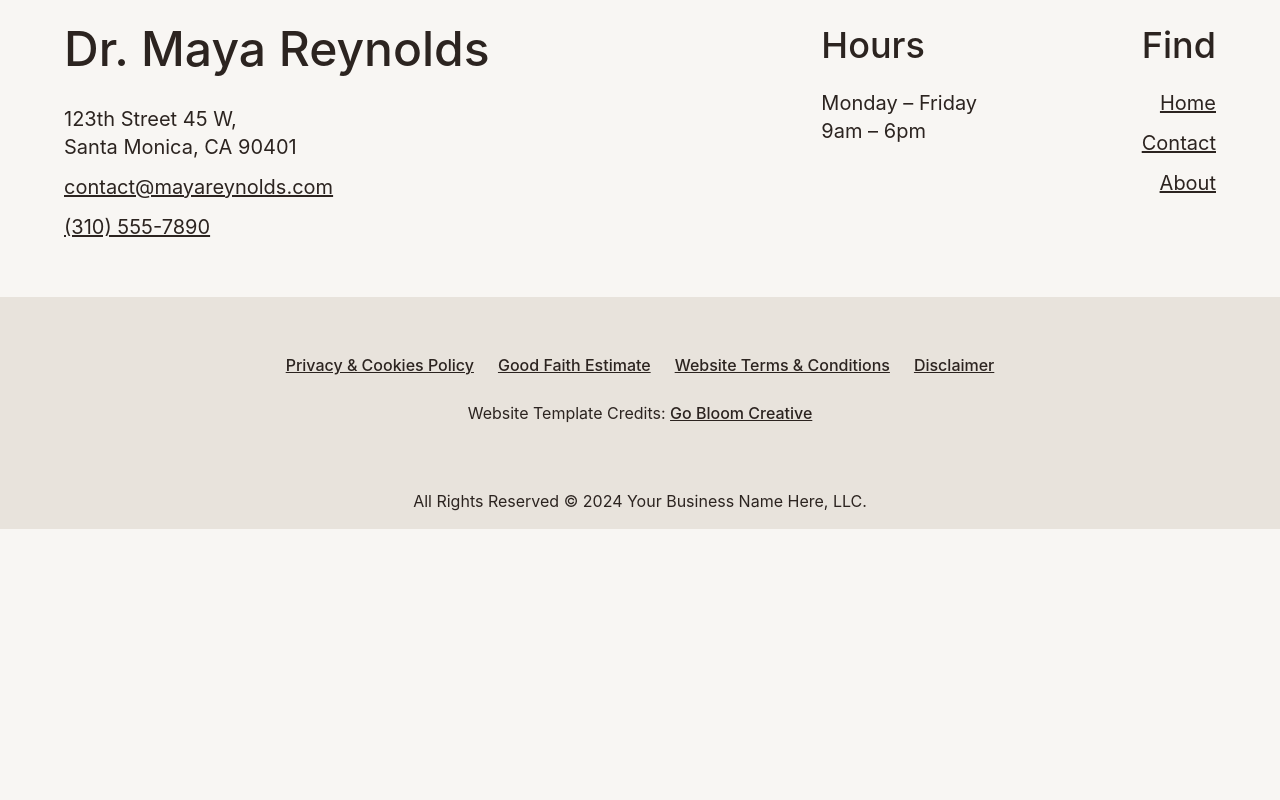
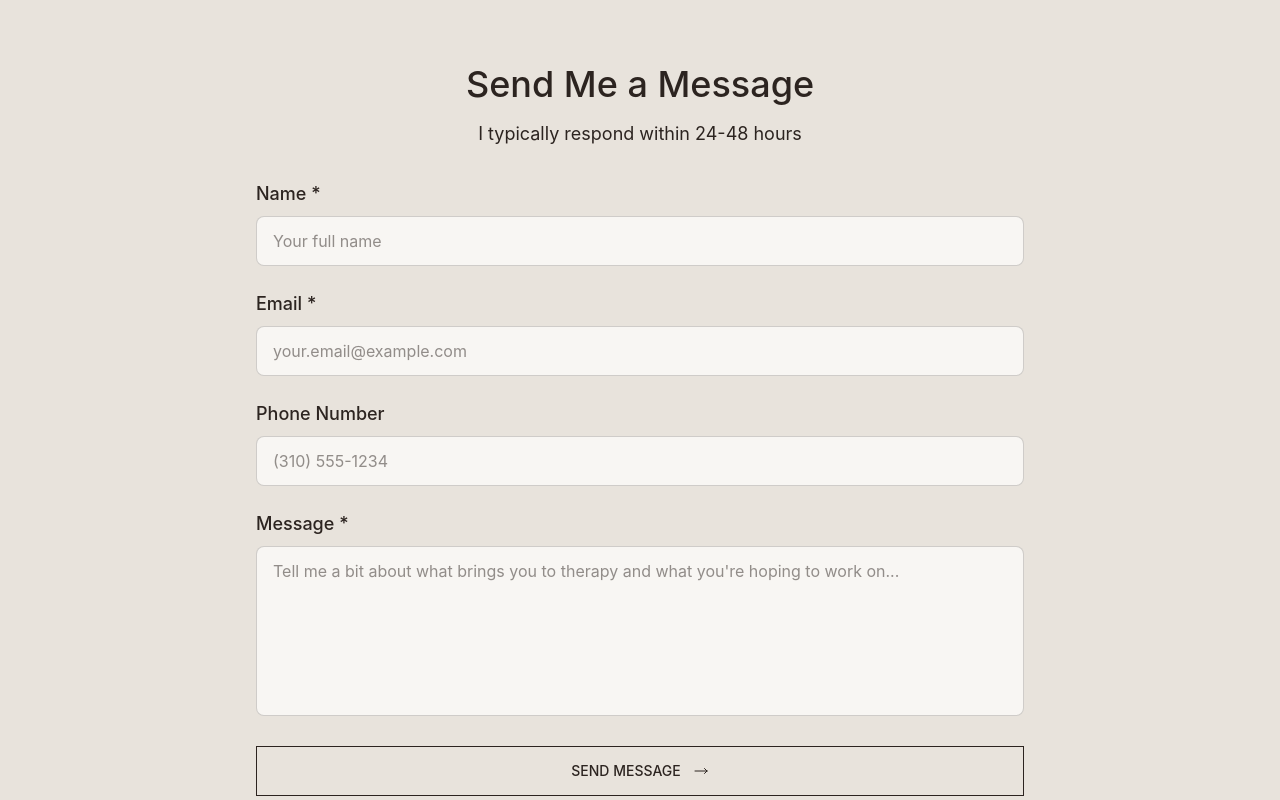
Before and after one commit to NIHHHHHHHHHHH/bloom-therapy, a Next.js app: page /contact in a window 1280 px wide. Shown: the part 500-1300 px from the top of the page. Before the commit the page ends 1029 px from the top, so only its background shows below. Built offline with nearby package versions, Linux system fonts and the light colour scheme.

Commit message:
feat: add contactform section to contact page

```diff
--- a/app/contact/page.js
+++ b/app/contact/page.js
@@ -1,6 +1,7 @@
 import Header from '@/components/Layout/Header'
 import Footer from '@/components/Layout/Footer'
-import ContactHero from '@/components/contact/ContactHero'
+import ContactHero from '@/components/Contact/ContactHero'
+import ContactForm from '@/components/Contact/ContactForm'
 
 export const metadata = {
   title: 'Contact Dr. Maya Reynolds | Schedule a Consultation',
@@ -12,6 +13,7 @@ export default function ContactPage() {
     <main>
       <Header />
       <ContactHero />
+      <ContactForm />
       <Footer />
     </main>
   )
--- /dev/null
+++ b/components/Contact/ContactForm.js
@@ -0,0 +1,151 @@
+'use client'
+
+import { useState } from 'react'
+import AnimatedDiv from '@/components/Resuable/AnimatedDiv'
+import Button from '@/components/Resuable/Button'
+
+export default function ContactForm() {
+  const [formData, setFormData] = useState({
+    name: '',
+    email: '',
+    phone: '',
+    message: ''
+  })
+
+  const [status, setStatus] = useState('') // 'success', 'error', or ''
+
+  const handleChange = (e) => {
+    setFormData({
+      ...formData,
+      [e.target.name]: e.target.value
+    })
+  }
+
+  const handleSubmit = async (e) => {
+    e.preventDefault()
+
+    // Here you would typically send the form data to your backend
+    // For now, we'll just simulate a successful submission
+
+    try {
+      // Simulate API call
+      await new Promise(resolve => setTimeout(resolve, 1000))
+
+      setStatus('success')
+      setFormData({ name: '', email: '', phone: '', message: '' })
+
+      // Clear success message after 5 seconds
+      setTimeout(() => setStatus(''), 5000)
+    } catch (error) {
+      setStatus('error')
+    }
+  }
+
+  return (
+    <section className="bg-secondary py-16 lg:py-24 px-6 lg:px-14 xl:px-20 2xl:px-24">
+      <div className="max-w-3xl mx-auto">
+
+        <AnimatedDiv className="mb-8">
+          <h2 className="text-xl xs:text-3xl lg:text-4xl font-medium text-foreground text-center mb-4">
+            Send Me a Message
+          </h2>
+          <p className="text-base lg:text-lg text-foreground text-center">
+            I typically respond within 24-48 hours
+          </p>
+        </AnimatedDiv>
+
+        <AnimatedDiv delay={0.2}>
+          <form onSubmit={handleSubmit} className="space-y-6">
+
+            {/* Name */}
+            <div>
+              <label htmlFor="name" className="block text-base xs:text-lg font-medium text-foreground mb-2">
+                Name *
+              </label>
+              <input
+                type="text"
+                id="name"
+                name="name"
+                value={formData.name}
+                onChange={handleChange}
+                required
+                className="w-full px-4 py-3 bg-primary border border-foreground/20 rounded-lg focus:outline-none focus:ring-2 focus:ring-icon focus:border-transparent text-foreground"
+                placeholder="Your full name"
+              />
+            </div>
+
+            {/* Email */}
+            <div>
+              <label htmlFor="email" className="block text-base xs:text-lg font-medium text-foreground mb-2">
+                Email *
+              </label>
+              <input
+                type="email"
+                id="email"
+                name="email"
+                value={formData.email}
+                onChange={handleChange}
+                required
+                className="w-full px-4 py-3 bg-primary border border-foreground/20 rounded-lg focus:outline-none focus:ring-2 focus:ring-icon focus:border-transparent text-foreground"
+                placeholder="your.email@example.com"
+              />
+            </div>
+
+            {/* Phone */}
+            <div>
+              <label htmlFor="phone" className="block text-base xs:text-lg font-medium text-foreground mb-2">
+                Phone Number
+              </label>
+              <input
+                type="tel"
+                id="phone"
+                name="phone"
+                value={formData.phone}
+                onChange={handleChange}
+                className="w-full px-4 py-3 bg-primary border border-foreground/20 rounded-lg focus:outline-none focus:ring-2 focus:ring-icon focus:border-transparent text-foreground"
+                placeholder="(310) 555-1234"
+              />
+            </div>
+
+            {/* Message */}
+            <div>
+              <label htmlFor="message" className="block text-base xs:text-lg font-medium text-foreground mb-2">
+                Message *
+              </label>
+              <textarea
+                id="message"
+                name="message"
+                value={formData.message}
+                onChange={handleChange}
+                required
+                rows="6"
+                className="w-full px-4 py-3 bg-primary border border-foreground/20 rounded-lg focus:outline-none focus:ring-2 focus:ring-icon focus:border-transparent text-foreground resize-none"
+                placeholder="Tell me a bit about what brings you to therapy and what you're hoping to work on..."
+              />
+            </div>
+
+            {/* Status Messages */}
+            {status === 'success' && (
+              <div className="p-4 bg-icon/10 border border-icon rounded-lg text-foreground">
+                Thank you for reaching out! I'll get back to you within 24-48 hours.
+              </div>
+            )}
+
+            {status === 'error' && (
+              <div className="p-4 bg-red-50 border border-red-200 rounded-lg text-red-800">
+                Something went wrong. Please try again or contact me directly via email.
+              </div>
+            )}
+
+            {/* Submit Button */}
+            <Button fullWidth className="border!">
+              Send Message
+            </Button>
+
+          </form>
+        </AnimatedDiv>
+
+      </div>
+    </section>
+  )
+}
```
